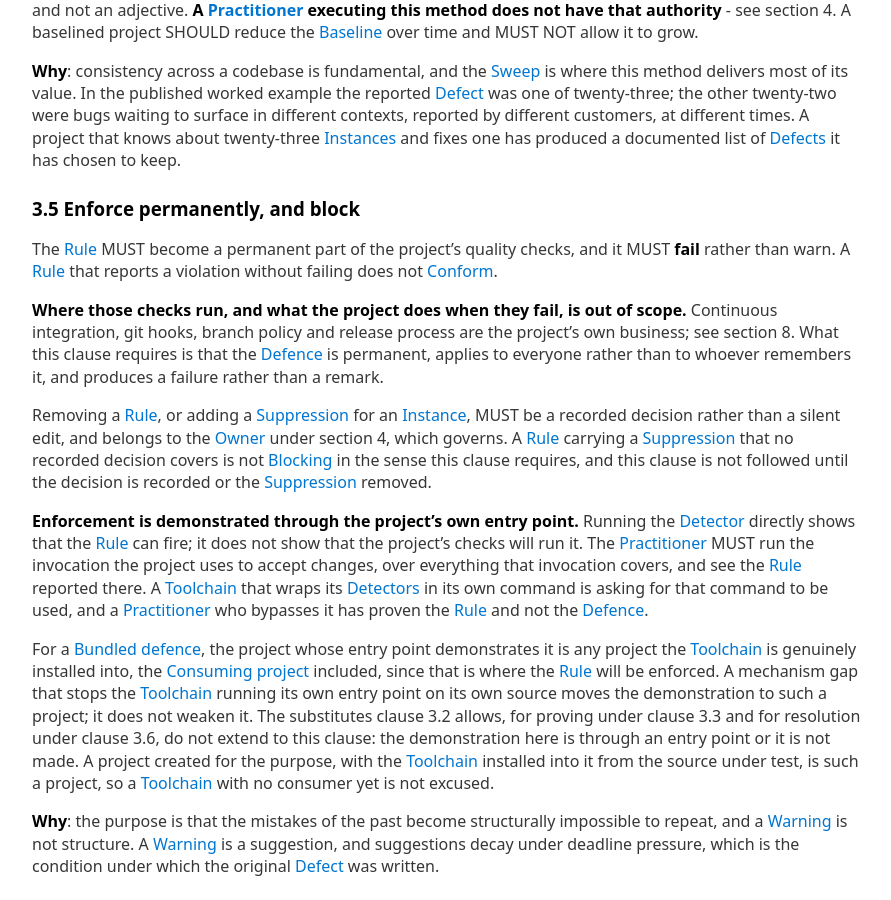
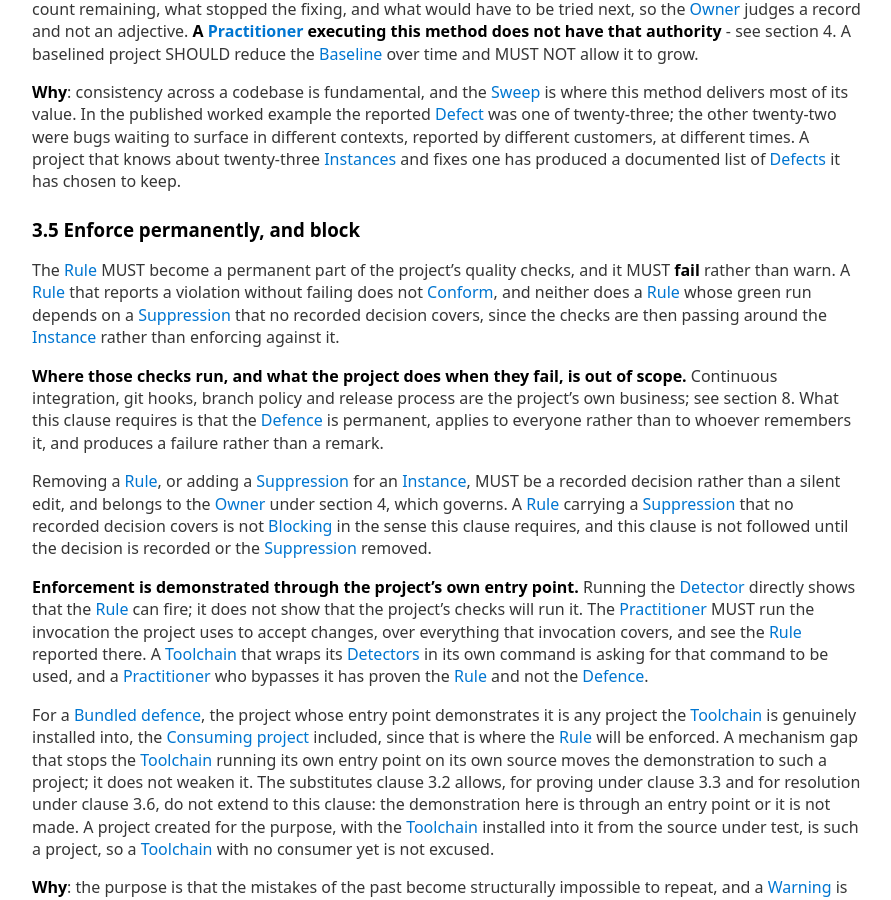
Before and after one commit to Defence-Before-Fix/defence-before-fix.github.io, a Jekyll site: the page built from SPEC.md, in a window 1280 px wide and 900 px high, scrolled down 14654 px. Shown: the whole window, without its empty margins (192-1083 px from the left). Built offline with Jekyll 4.4.1, drawn with Linux system fonts in a browser that asks for light colours; our own code applies the rules of GitHub Pages for plain Markdown files; some of the changed text lies outside the part shown.

Commit message:
Method 3.5: unrecorded Suppression named in the opening sentence and in the section 3 map
Run 12 at 645c00d: 3.5 Partial by two, Yes by three grading on the opening
MUSTs and the green run. The opening sentence now says a Rule whose green
run depends on a Suppression no recorded decision covers does not Conform;
the map's record column for 3.5 names the recorded decision.

```diff
--- a/SPEC.md
+++ b/SPEC.md
@@ -206,7 +206,7 @@ Six clauses, in order. In brief, before the detail:
 | 3.2    | Express the [Class] as a [Rule] in a [Detector], never a test                                               | The [Rule], and any [Toolchain] gap that stopped a bespoke one                                                                                       | Whether a [Class] that could be defended is left undefended                                          |
 | 3.3    | Make the [Rule] fire, on the [Instance] or a [Fixture], in a commit of its own                              | The red run, and the sentence behind every [Narrowing]                                                                                               | Any exclusion whose sentence cannot be written: that is [Suppression]                                |
 | 3.4    | [Sweep] the whole codebase, record the count, then fix every [Instance]                                     | The count, corroborated, and what was fixed by hand or by pattern                                                                                    | Any [Instance] left unfixed, and any [Baseline]                                                      |
-| 3.5    | Make the [Rule] permanent and [Blocking] in the project's own checks                                        | The green run through the project's entry point                                                                                                      | Removing or disabling the [Rule], and any [Suppression] added to it                                  |
+| 3.5    | Make the [Rule] permanent and [Blocking] in the project's own checks                                        | The green run through the project's entry point, and the recorded decision behind any [Suppression]                                                  | Removing or disabling the [Rule], and any [Suppression] added to it                                  |
 | 3.6    | Print a terse [Message] with a stable [Identifier] that resolves to documentation versioned with the [Rule] | The [Remediation docs]                                                                                                                               | Nothing                                                                                              |
 
 The fourth column is what an [Agent] or other [Practitioner] MUST NOT decide alone, clause by
@@ -654,7 +654,9 @@ and fixes one has produced a documented list of [Defects] it has chosen to keep.
 ### 3.5 Enforce permanently, and block
 
 The [Rule] MUST become a permanent part of the project's quality checks, and it MUST **fail** rather
-than warn. A [Rule] that reports a violation without failing does not [Conform].
+than warn. A [Rule] that reports a violation without failing does not [Conform], and neither does
+a [Rule] whose green run depends on a [Suppression] that no recorded decision covers, since the
+checks are then passing around the [Instance] rather than enforcing against it.
 
 **Where those checks run, and what the project does when they fail, is out of scope.** Continuous
 integration, git hooks, branch policy and release process are the project's own business; see
```
Also changed, not shown: acceptance/method/KEY.md (+3 -3 lines), CHANGELOG.md.
